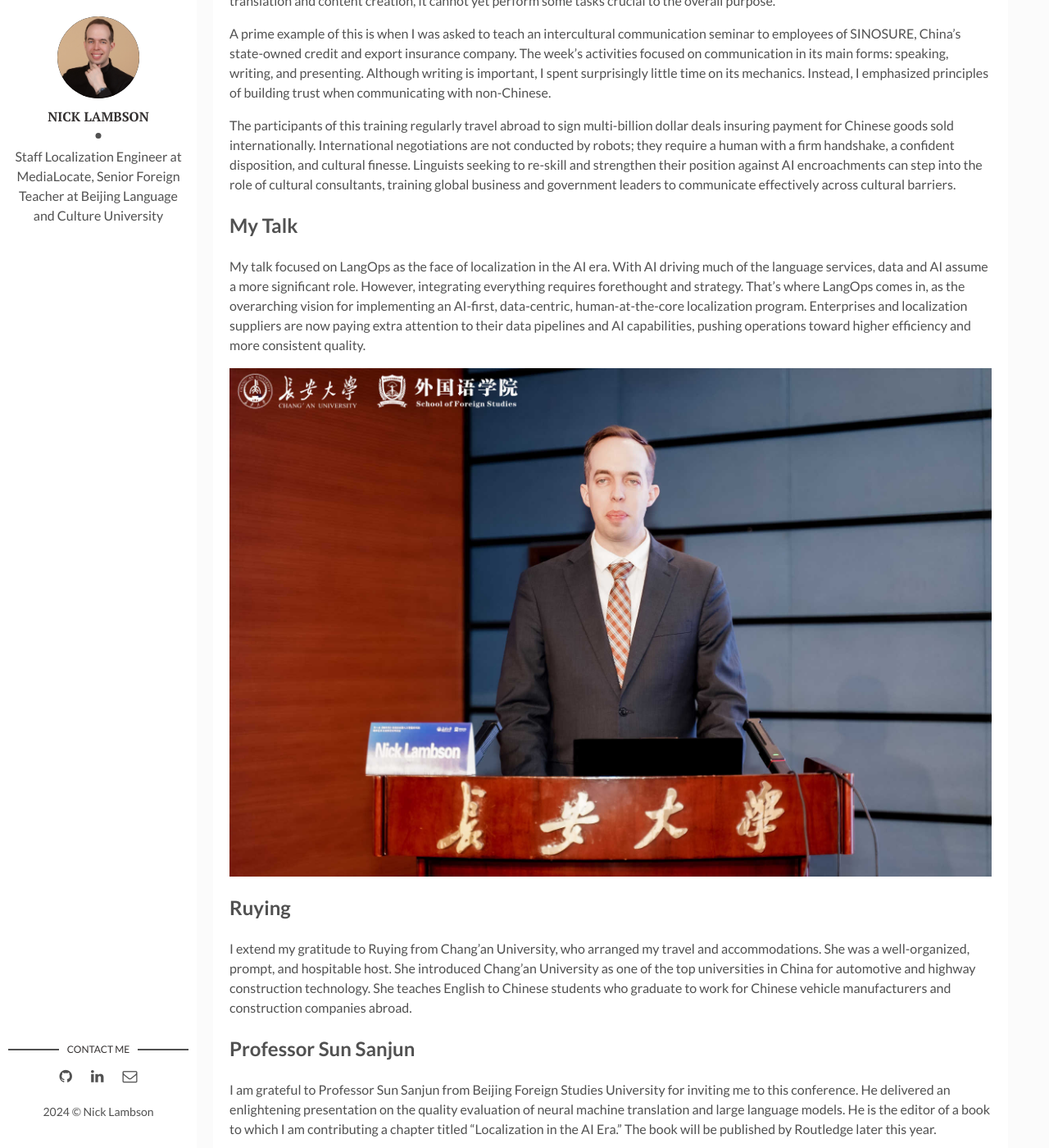
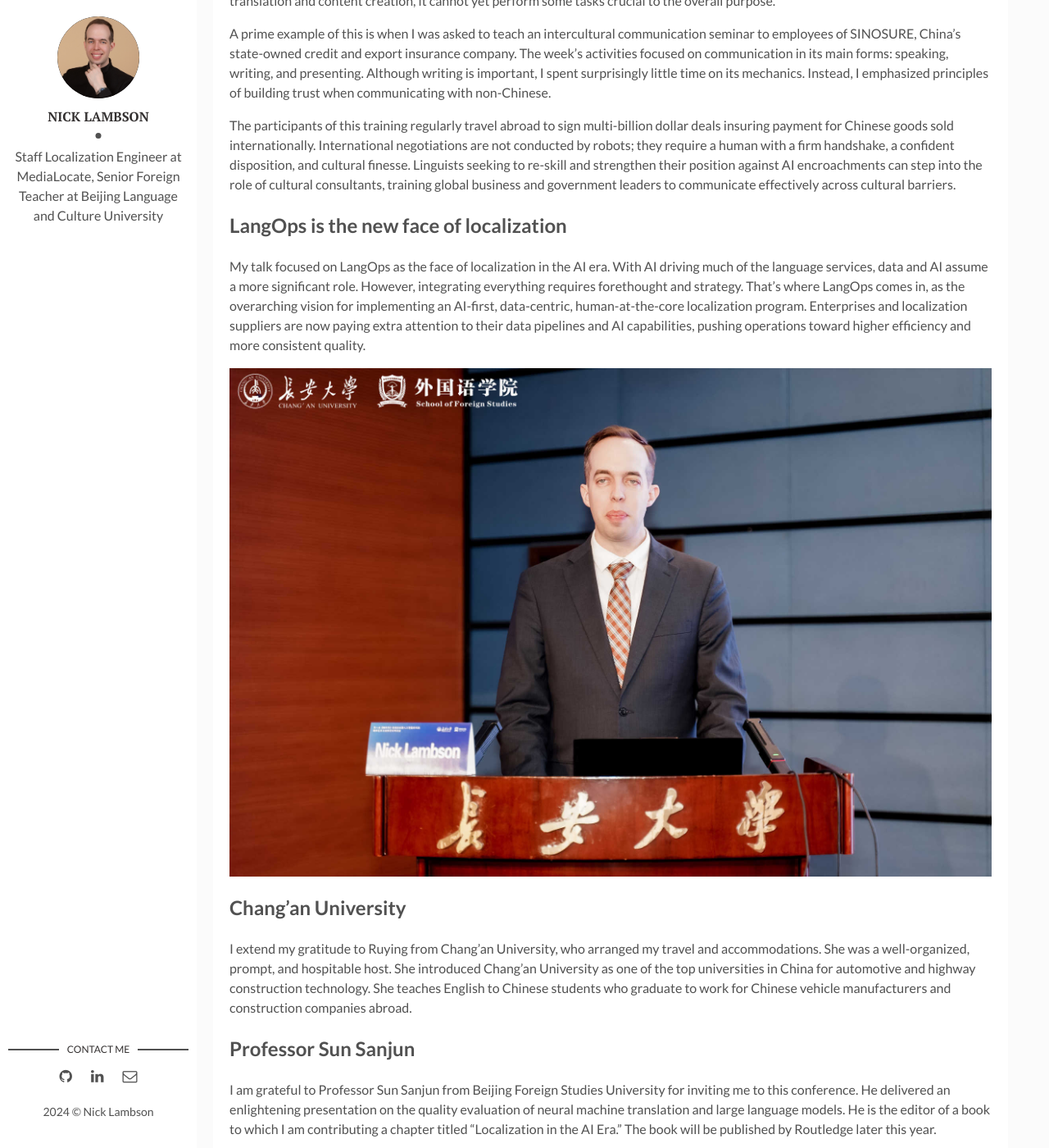
Before and after one commit to nicklambson/nicklambson.github.io, a Jekyll site: the page built from _posts/2024-10-26-chang'an-ai-translation.markdown, in a window 1280 px wide and 1400 px high, scrolled down 2387 px. Shown: the whole window at 82% size. Built offline with Jekyll 4.4.1, drawn with Linux system fonts in a browser that asks for light colours; some of the changed text lies outside the part shown.

Commit message:
Update 2024-10-26-chang'an-ai-translation.markdown

```diff
--- a/_posts/2024-10-26-chang'an-ai-translation.markdown
+++ b/_posts/2024-10-26-chang'an-ai-translation.markdown
@@ -40,14 +40,14 @@ A prime example of this is when I was asked to teach an intercultural communicat
 
 The participants of this training regularly travel abroad to sign multi-billion dollar deals insuring payment for Chinese goods sold internationally. International negotiations are not conducted by robots; they require a human with a firm handshake, a confident disposition, and cultural finesse. Linguists seeking to re-skill and strengthen their position against AI encroachments can step into the role of cultural consultants, training global business and government leaders to communicate effectively across cultural barriers.
 
-## My Talk
+## LangOps is the new face of localization
 
 My talk focused on LangOps as the face of localization in the AI era. With AI driving much of the language services, data and AI assume a more significant role. However, integrating everything requires forethought and strategy. That's where LangOps comes in, as the overarching vision for implementing an AI-first, data-centric, human-at-the-core localization program. Enterprises and localization suppliers are now paying extra attention to their data pipelines and AI capabilities, pushing operations toward higher efficiency and more consistent quality.
 
 ![Chang'an University Speech 2](/assets/img/changan-university-speech-2.jpg)
 
 
-## Ruying
+## Chang'an University
 
 I extend my gratitude to Ruying from Chang'an University, who arranged my travel and accommodations. She was a well-organized, prompt, and hospitable host. She introduced Chang'an University as one of the top universities in China for automotive and highway construction technology. She teaches English to Chinese students who graduate to work for Chinese vehicle manufacturers and construction companies abroad.
 
```
Also changed, not shown: other parts of _posts/2024-10-26-chang'an-ai-translation.markdown (+1 -1 lines).
